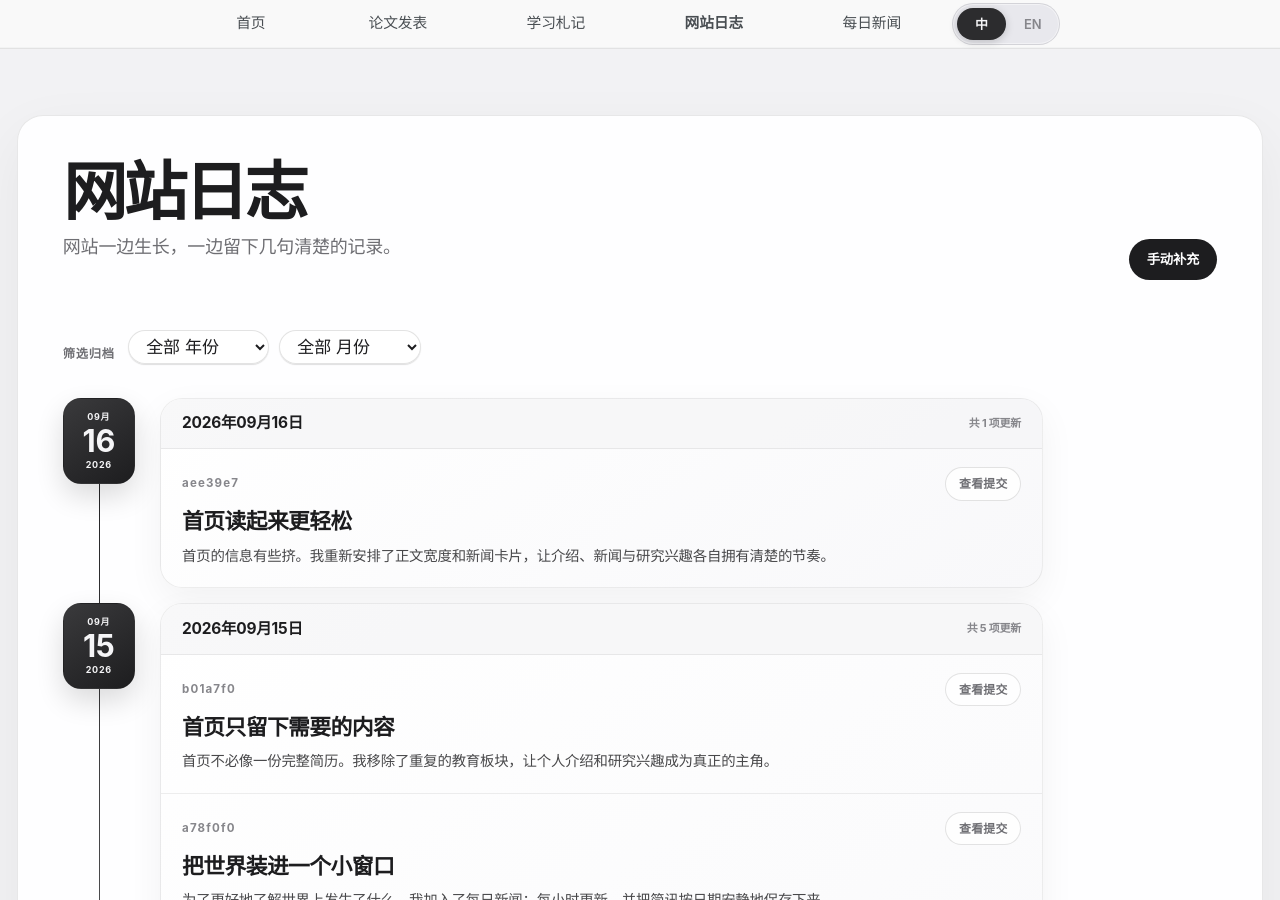
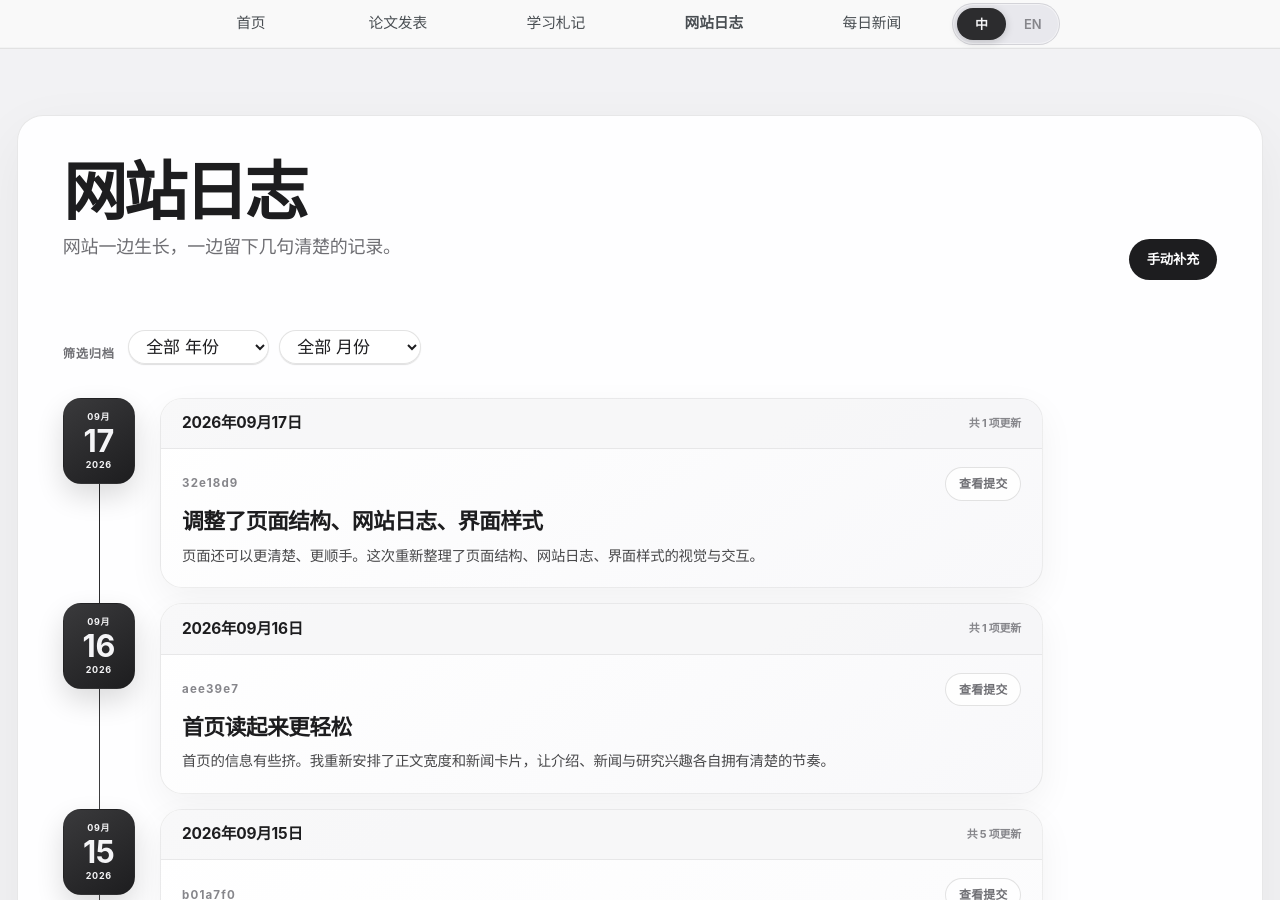
Before and after one commit to HaoxiangLuo/HaoxiangLuo.github.io, a Jekyll site: the page built from _pages/site-log-zh.html, in a window 1280 px wide and 900 px high. Built offline with Jekyll 4.4.1, drawn with Linux system fonts in a browser that asks for light colours; a style sheet for code colours, icons or effects is not loaded.

Commit message:
Record site update 32e18d9a9c5d8e25ca411fd36ee6ec66ebe21a5c

```diff
--- a/_data/site_updates.json
+++ b/_data/site_updates.json
@@ -1,4 +1,18 @@
 [
+  {
+    "date": "2026-09-17",
+    "title_zh": "调整了页面结构、网站日志、界面样式",
+    "title_en": "Refined page structure, Site Log, interface styling",
+    "message": "Rebalance home and group site log by date",
+    "story_zh": "页面还可以更清楚、更顺手。这次重新整理了页面结构、网站日志、界面样式的视觉与交互。",
+    "story_en": "The site could feel clearer and easier to use, so I refined the visual design and interaction of page structure, Site Log, interface styling.",
+    "purpose_zh": "持续改进网站内容、信息组织与使用体验。",
+    "purpose_en": "Rebalance home and group site log by date",
+    "details_zh": "调整网站日志的归档内容、呈现方式或自动记录。优化页面的排版、间距与响应式视觉效果。调整页面组件与内容结构。",
+    "details_en": "Refined the site-log archive, presentation, or automatic record. Improved typography, spacing, and responsive visual presentation. Adjusted page components and content structure.",
+    "sha": "32e18d9",
+    "url": "https://github.com/HaoxiangLuo/HaoxiangLuo.github.io/commit/32e18d9a9c5d8e25ca411fd36ee6ec66ebe21a5c"
+  },
   {
     "date": "2026-09-16",
     "title_zh": "首页读起来更轻松",
```
